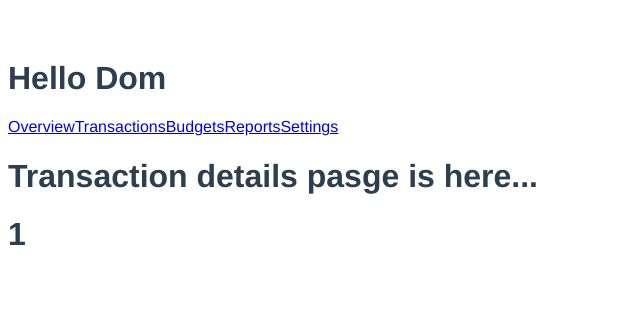
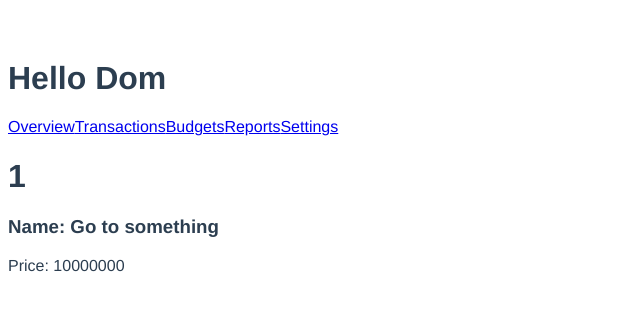
Before and after one commit to QuanIT01/Router4-CompositionAPI, a Vue app: page /transactions/1 in a window 1280 px wide. Shown: the top 310 px of the page, without its empty margins (0-640 px from the left). Built offline with nearby package versions, Linux system fonts and the light colour scheme; data requests are answered from the project's data file.

Commit message:
Fetch One & Loading

```diff
--- a/src/App.vue
+++ b/src/App.vue
@@ -11,12 +11,12 @@ export default {
   components: {
     BaseNav: Nav,
   },
-  created() {
-    console.log(document.querySelector("h1"));
-  },
-  mounted() {
-    console.log(document.querySelector("h1"));
-  },
+  // created() {
+  //   console.log(document.querySelector("h1"));
+  // },
+  // mounted() {
+  //   console.log(document.querySelector("h1"));
+  // },
 };
 </script>
 
--- a/src/pages/transaction-details.vue
+++ b/src/pages/transaction-details.vue
@@ -1,4 +1,22 @@
 <template>
-  <h1>Transaction details pasge is here...</h1>
-  <h1>{{ $route.params.id }}</h1>
+  <div v-if="transaction">
+    <h1>{{ $route.params.id }}</h1>
+    <h3>Name: {{ transaction.name }}</h3>
+    <p>Price: {{ transaction.price }}</p>
+  </div>
+  <div v-else>Loading transaction {{ $route.params.id }} ...</div>
 </template>
+<script>
+export default {
+  data() {
+    return {
+      transaction: null,
+    };
+  },
+  created() {
+    fetch(" http://localhost:3000/transactions/" + this.$route.params.id)
+      .then((response) => response.json())
+      .then((data) => (this.transaction = data));
+  },
+};
+</script>
--- a/src/pages/transactions.vue
+++ b/src/pages/transactions.vue
@@ -1,5 +1,5 @@
 <template>
-  <h1>Transactions is here...</h1>
+  <div v-if="transactions.length">
     <div class="item" v-for="transaction in transactions" :key="transaction.id">
       <router-link
         :to="{
@@ -10,6 +10,8 @@
       >
       <dir class="price">Price: {{ transaction.price }}</dir>
     </div>
+  </div>
+  <div v-else>Loading transactions...</div>
 </template>
 <script>
 export default {
```
Lines whose indentation alone changed are shown as unchanged.
